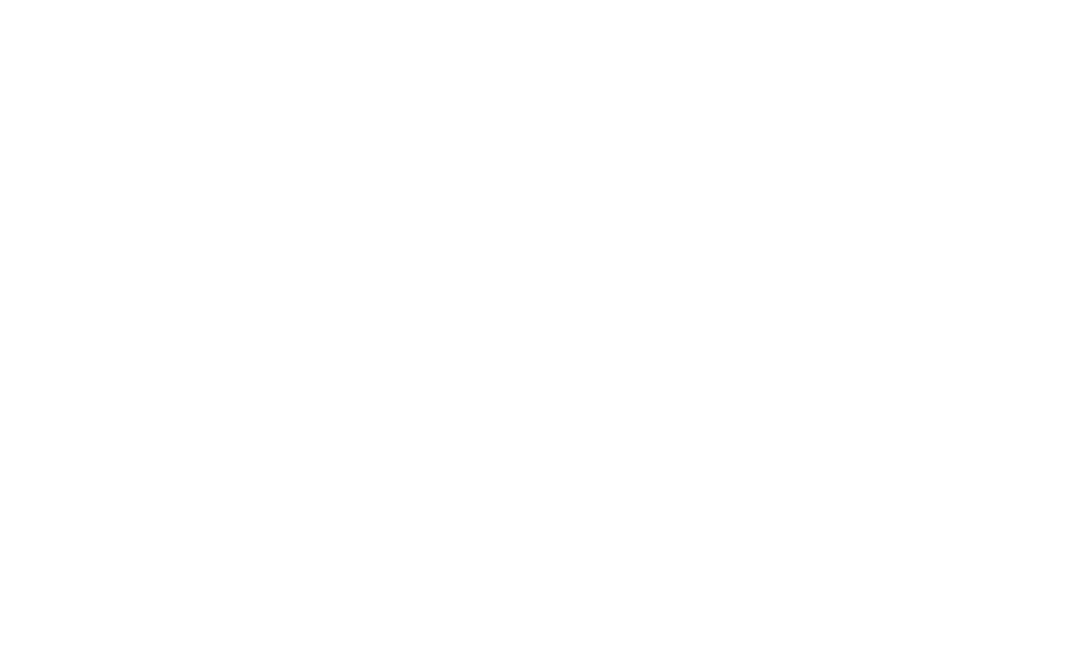
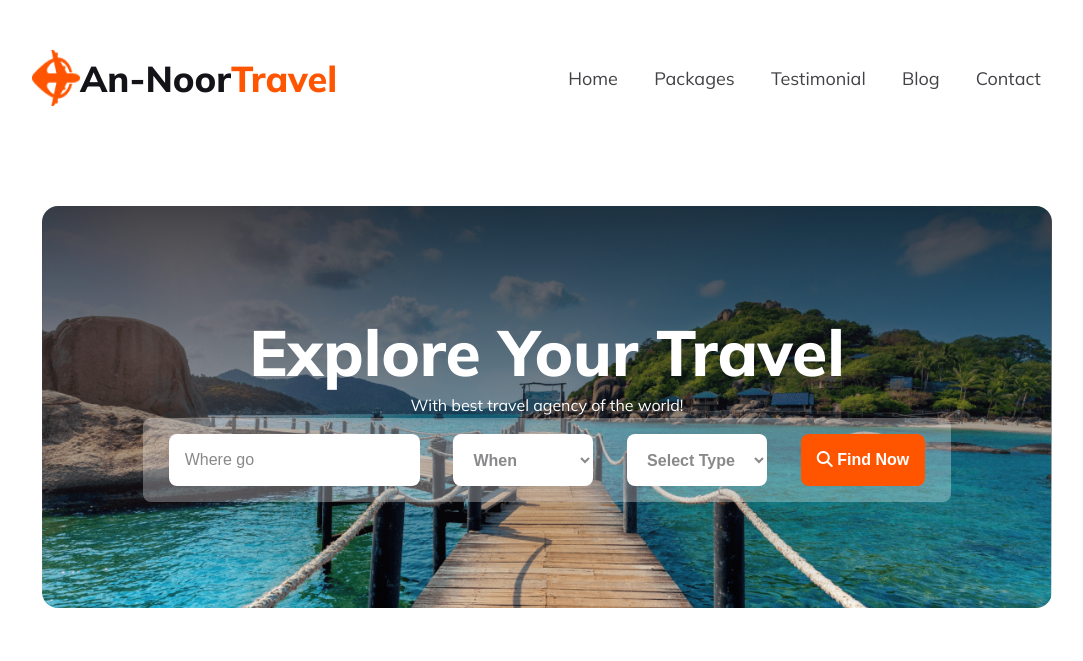
Before and after one commit to naimul-123/assignment-2, a plain HTML site: page index.html in a window 1280 px wide. Shown: the whole page, without its empty margins (93-1176 px from the left). Drawn offline with Linux system fonts and the light colour scheme.

Commit message:
Header and hero section done!

```diff
--- a/Styles/responsive.css
+++ b/Styles/responsive.css
@@ -0,0 +1,58 @@
+@media screen and (max-width:1200px) {
+    .header, .main{
+        padding: 50px 100px;
+        gap: 25px;
+    }
+    .find-form{
+        max-width: 90%;
+    }
+
+
+}
+@media screen and (max-width:992px) {
+    .header, .header-menu{
+        flex-direction: column;
+        align-items: normal;
+    }
+    .find-form{
+        flex-direction: column;
+        max-width: 80%;
+        margin: 0 auto;
+        /* align-items: normal; */
+    }
+    .nav-area{
+        width: 100%;
+
+    }
+    .nav-btn{
+        display: inline-block;
+    }
+    .form-field{
+        width: 100%;
+    }
+
+}
+@media screen and (max-width:768px) {
+
+    .header, .main{
+        padding: 50px 50px;
+    }
+
+}
+@media screen and (max-width:576px) {
+
+    .header{
+        padding: 20px 20px;
+    }
+    .logo-text{
+        font-size: 21px;
+    }
+    .logo-img{
+        width: 28px;
+        height: 28px;
+    }
+    .nav-btn{
+        width: 24px;
+        height: 24px;
+}
+}
--- a/Styles/style.css
+++ b/Styles/style.css
@@ -0,0 +1,146 @@
+*, *::before, *::after{
+    margin: 0;
+    padding: 0;
+    box-sizing: border-box;
+}
+
+body{
+    /* font-family: 'Inter', sans-serif; */
+font-family: 'Mulish', sans-serif;
+
+}
+/* Reusable styles */
+.btn{
+    background-color: #FF5400 !important;
+    color: #FFF !important;
+    border-radius: 8px;
+    text-align: center;
+    font-size: 20px;
+    font-weight: 800;
+}
+
+/* Header area design */
+
+.header{
+max-width: 1440px;
+margin: 0 auto;
+padding: 50px 125px;
+display: flex;
+align-items: center;
+justify-content: space-between;
+
+}
+.logo-area{
+    display: flex;
+    justify-content: space-between;
+    min-width: 50%;
+}
+.logo-sec{
+    display: flex;
+    justify-content: space-between;
+
+    align-items: center;
+}
+.logo-text{
+    color: #131318;
+    font-size: 36px;
+    font-weight: 800;
+}
+.text-orange{
+   color: #FF5400;
+}
+.logo-img{
+    width: 3rem;
+    height: 3.5rem;
+}
+.nav-btn{
+    width: 3rem;
+    height: 3rem;
+    border: none;
+    padding: 0;
+    font-size: 1.5rem;
+    display: none;
+}
+.nav-area{
+    min-width: 50%;
+
+}
+.header-menu{
+    display: flex;
+    justify-content: space-evenly;
+
+}
+
+.header-menu li{
+    list-style: none;
+    color: var(--Dark-02, #424247);
+    padding: 10px 15px;
+    text-align: center;
+    font-size: 18px;
+    font-weight: 400
+}
+.header-menu li:hover{
+    color:#FF5400;
+    background-color: #F7F7F7;
+    border-radius: 5px;
+}
+.main{
+    max-width: 1440px;
+    margin: 0 auto;
+    padding: 50px 135px;
+    text-align: center;
+}
+/* Hero area design */
+.hero{
+height: 100%;
+width: 100%;
+padding: 106px 0;
+margin: 0 auto;
+border-radius: 16px;
+background: linear-gradient(180deg, rgba(19, 19, 24, 0.80) 0%, rgba(19, 19, 24, 0.00) 100%), url("../Images/Group\ 13\ \(1\)\ \(1\).png") center/cover;
+ /* background-image: url("../Images/Group\ 13\ \(1\)\ \(1\).png"); */
+ background-repeat: no-repeat;
+
+}
+.hero-header{
+    color: #FFF;
+    font-size: 64px;
+    font-weight: 800;
+}
+.para{
+    color: #FFF;
+    text-align: center;
+    font-size: 16px;
+    font-weight: 400;
+    line-height: 26px; /* 162.5% */
+}
+.find-form{
+    max-width: 80%;
+    margin: 0 auto;
+    display: flex;
+    padding: 16px;
+    justify-content: space-evenly;
+    align-items: center;
+    gap: 24px;
+    border-radius: 8px;
+    background: rgba(255, 255, 255, 0.30);
+}
+.form-field{
+    width: calc(25% -24px);
+    height: 52px;
+    flex-shrink: 0;
+    border-radius: 8px;
+    background: #FFF;
+    border: none;
+    outline: none;
+    padding: 16px;
+    font-size: 16px;
+    font-weight: 700;
+    color: rgba(19, 19, 24, 0.50);
+}
+.form-field::placeholder {
+    color: rgba(19, 19, 24, 0.50);
+    /* text-align: center; */
+    font-size: 16px;
+    font-weight: 400;
+}
--- a/index.html
+++ b/index.html
@@ -3,9 +3,55 @@
 <head>
     <meta charset="UTF-8">
     <meta name="viewport" content="width=device-width, initial-scale=1.0">
+    <script src="https://kit.fontawesome.com/37ea7adc84.js" crossorigin="anonymous"></script>
+    <link rel="preconnect" href="https://fonts.googleapis.com">
+    <link rel="preconnect" href="https://fonts.gstatic.com" crossorigin>
+    <link href="https://fonts.googleapis.com/css2?family=Inter:wght@300&family=Mulish:wght@400;800&display=swap" rel="stylesheet">
+    <link rel="stylesheet" href="./Styles/style.css">
+    <link rel="stylesheet" href="./Styles/responsive.css">
+
     <title>Assignment-2</title>
 </head>
 <body>
-
+    <header class="header">
+        <div class="logo-area">
+            <div class="logo-sec">
+                <img src="./Images/Group 40071 (2).png" alt="" class="logo-img">
+                <h4 class="logo-text">An-Noor<span class="text-orange">Travel</span></h4>
+            </div>
+            <button class="nav-btn"><i class="fa-solid fa-bars"></i></button>
+        </div>
+        <div class="nav-area">
+            <ul class="header-menu">
+                <li class="menu-list">Home</li>
+                <li class="menu-list">Packages</li>
+                <li class="menu-list">Testimonial</li>
+                <li class="menu-list">Blog</li>
+                <li class="menu-list">Contact</li>
+            </ul>
+        </div>
+    </header>
+    <main class="main">
+        <div class="hero">
+            <div class="hero-text-area">
+                <h1 class="hero-header">Explore Your Travel</h1>
+                <p class="para">With best travel agency of the world!</p>
+            </div>
+            <div class="hero-form-area">
+                <form action="" class="find-form">
+                    <input type="text" name="where" placeholder="Where go" class="form-field" id="">
+                    <select name="type" class="form-field"  id="">
+                        <option value="0" selected>When</option>
+                        <option value="0" >Select Type</option>
+                    </select>
+                    <select name="type" class="form-field"  id="">
+                        <option value="0" selected>Select Type</option>
+                        <option value="0" >Select Type</option>
+                    </select>
+                    <button type="submit" class="btn form-field"><i class="fa-solid fa-magnifying-glass"></i> Find Now</button>
+                </form>
+            </div>
+        </div>
+    </main>
 </body>
 </html>
```
